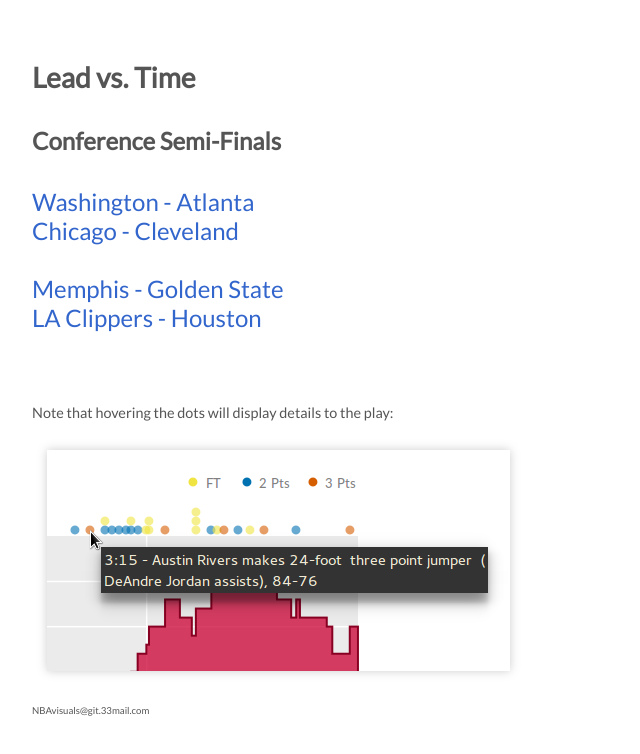
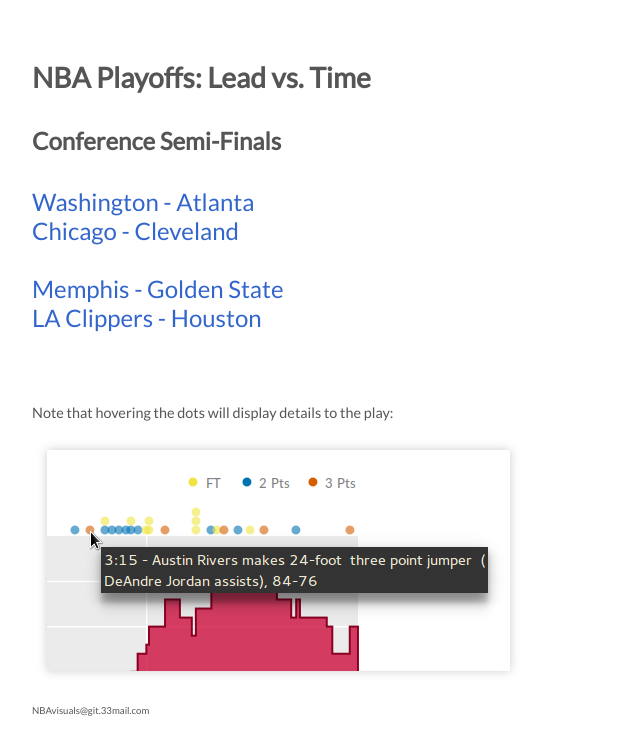
Before and after one commit to NBAvisuals/NBAvisuals.github.io, a plain HTML site: page index.html in a window 1280 px wide. Shown: the whole page, without its empty margins (0-640 px from the left). Drawn offline with Linux system fonts and the light colour scheme.

Commit message:
add playoffs to title

```diff
--- a/index.html
+++ b/index.html
@@ -33,7 +33,7 @@
 </head>
 
 <body>
-<h3>Lead vs. Time</h3>
+<h3>NBA Playoffs: Lead vs. Time</h3>
 <h4>Conference Semi-Finals</h4>
 <a href="WSH_ATL.html">Washington - Atlanta</a><br>
 <a href="CHI_CLE.html">Chicago - Cleveland</a><br>
```
